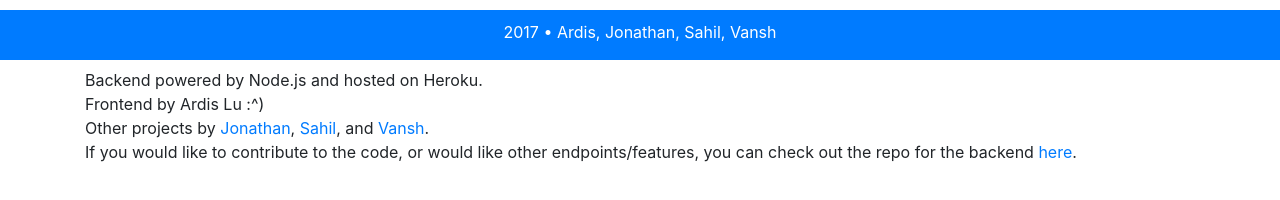
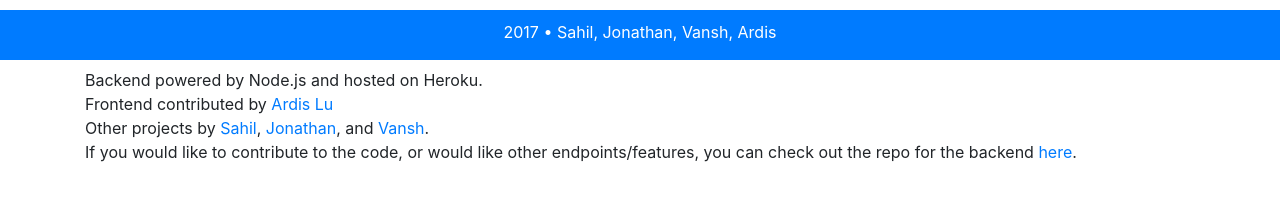
Before and after one commit to vanshg/BruinMenu-Backend, a website: page website/index.html in a window 1280 px wide. Shown: the part 740-940 px from the top of the page. Drawn offline with nearby package versions, Linux system fonts and the light colour scheme; a script that the page names is missing.

Commit message:
Code cleanup

```diff
--- a/website/index.html
+++ b/website/index.html
@@ -401,9 +401,8 @@
 
     <!-- Remarks -->
     <h3>Remarks</h3>
-    <p>Backend powered by Node.js and hosted on Heroku.<br /> Frontend by Ardis Lu :^)<br /> Other projects by
-      <a href="https://www.github.com/jzaturensky" target="_blank">Jonathan</a>, <a href="https://www.github.com/sahilmgandhi"
-        target="_blank">Sahil</a>, and <a href="https://www.github.com/vanshg" target="_blank">Vansh</a>.<br /> If you would
+    <p>Backend powered by Node.js and hosted on Heroku.<br /> Frontend contributed by <a href="https://github.com/ardislu" target="_blank">Ardis Lu</a><br /> Other projects by <a href="https://www.github.com/sahilmgandhi"
+        target="_blank">Sahil</a>, <a href="https://www.github.com/jzaturensky" target="_blank">Jonathan</a>, and <a href="https://www.github.com/vanshg" target="_blank">Vansh</a>.<br /> If you would
       like to contribute to the code, or would like other endpoints/features, you can check out the repo for the backend
       <a href="https://github.com/vanshg/BruinMenu-Backend" target="_blank">here</a>.</p>
 
@@ -414,7 +413,7 @@
   <footer class="fixed-bottom bg-primary">
     <div class="container">
       <div class="text-center center-block">
-        <p class="m-0 text-center text-white">2017 • Ardis, Jonathan, Sahil, Vansh</p>
+        <p class="m-0 text-center text-white">2017 • Sahil, Jonathan, Vansh, Ardis</p>
       </div>
     </div>
     <!-- /.container -->
```
